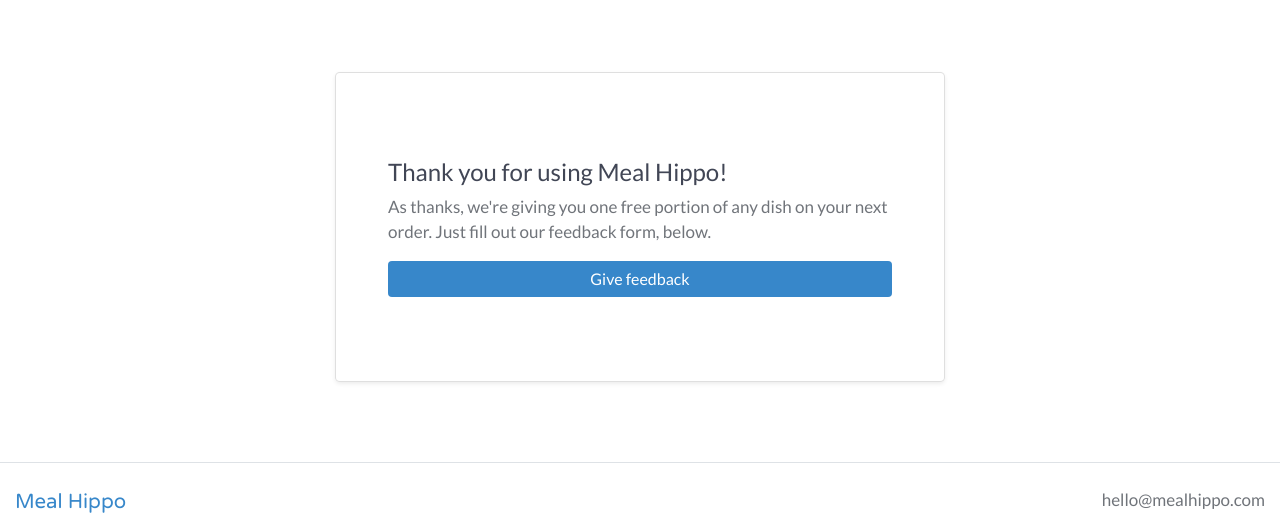
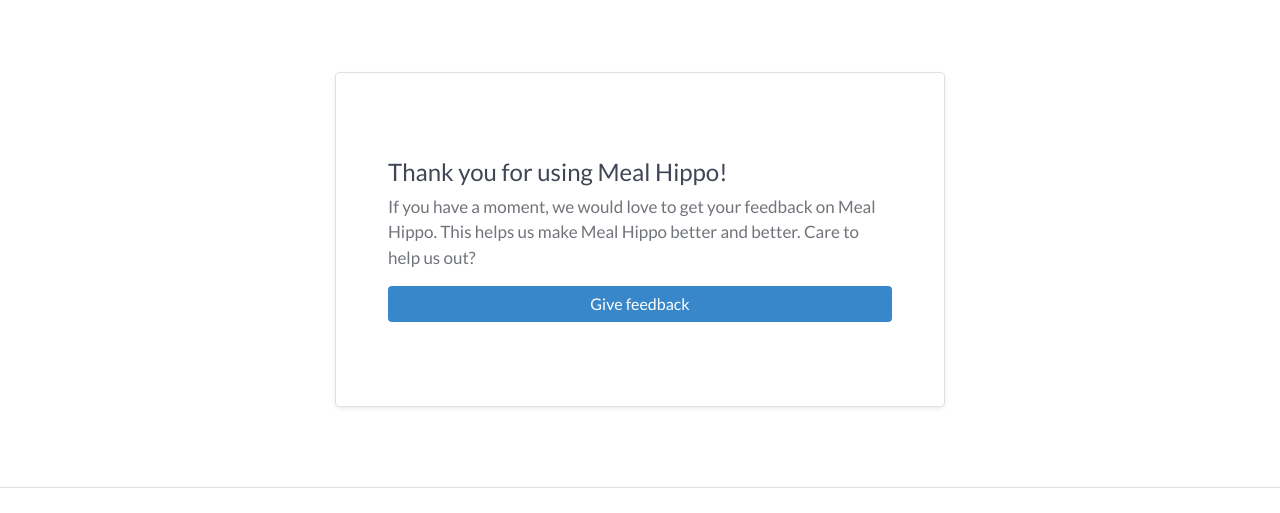
Before and after one commit to bneeland/meal-hippo, a Django app: page /order/complete in a window 1280 px wide. Shown: the part 387-900 px from the top of the page. Run offline with Django 3.2, Linux system fonts and the light colour scheme; a user stored in the database is signed in; data comes from the database, SQL or seed files in the repository; parts of the project's set-up code (start-up, migrations or seed data) failed here and were passed over; some libraries are stand-ins or nearby versions.

Commit message:
Tweaked feedback wording

```diff
--- a/webplatform/templates/webplatform/order_complete_view.html
+++ b/webplatform/templates/webplatform/order_complete_view.html
@@ -21,7 +21,7 @@
       <div class="jumbotron card shadow-sm bg-white">
         <div class="card-body">
           <h4>Thank you for using Meal&nbsp;Hippo!</h4>
-          <p>As thanks, we're giving you one free portion of any dish on your next order. Just fill out our feedback form, below.</p>
+          <p>If you have a moment, we would love to get your feedback on Meal Hippo. This helps us make Meal Hippo better and better. Care to help us out?</p>
           <a href="{% url 'webplatform:feedback_view' %}" class="btn btn-primary btn-block">Give feedback</a>
         </div>
       </div>
```
